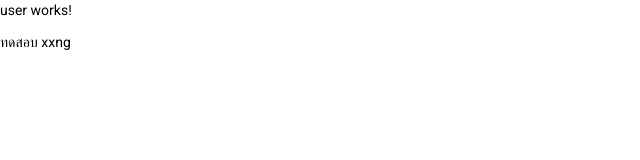
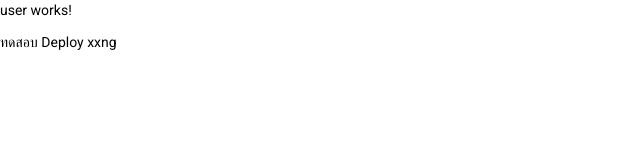
Before and after one commit to somkheartk/PointOfSale, an Angular app: page / in a window 1280 px wide. Shown: the top 160 px of the page, without its empty margins (0-640 px from the left). Built offline with nearby package versions, Linux system fonts and the light colour scheme.

Commit message:
Update app.component.html

```diff
--- a/src/app/app.component.html
+++ b/src/app/app.component.html
@@ -1,5 +1,5 @@
 
 
 <app-user></app-user>
-ทดสอบ
+ทดสอบ Deploy
 xxng<router-outlet></router-outlet>
```
